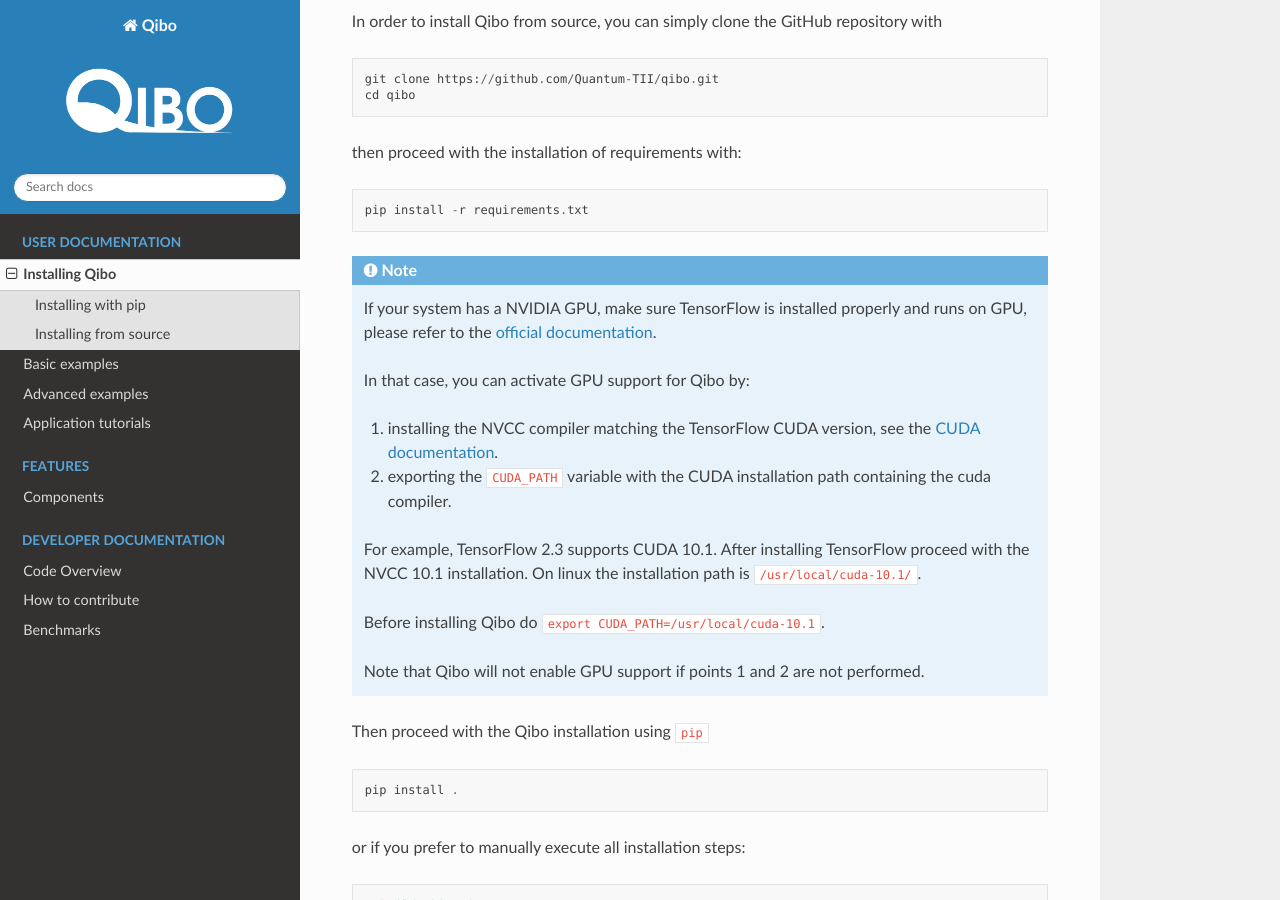
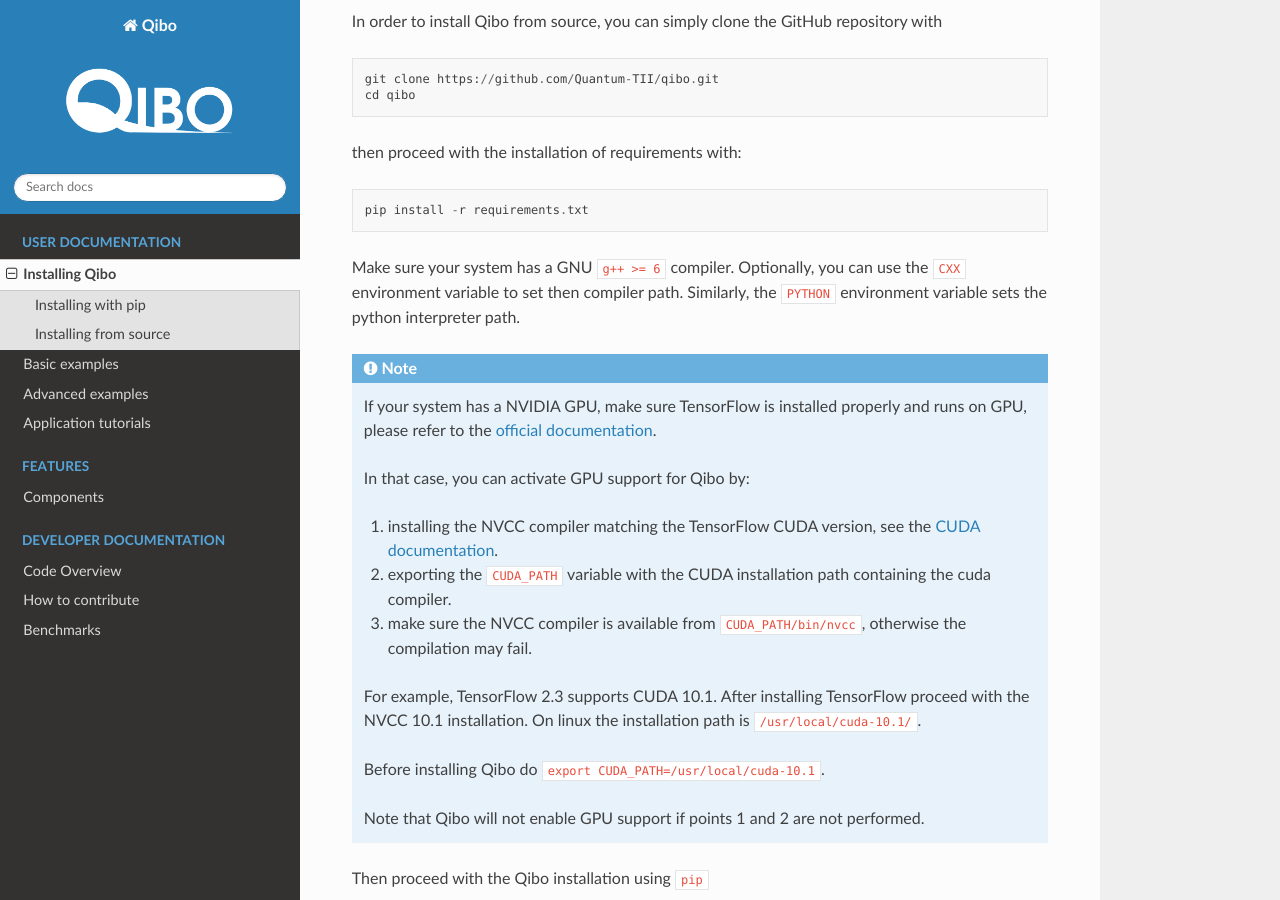
Before and after one commit to qiboteam/qibo, a Sphinx documentation site: the page built from doc/source/installation.rst, in a window 1280 px wide and 900 px high, scrolled down 916 px. Built offline with Sphinx 7.4.7 and the Read the Docs theme 2.0.0, drawn with Linux system fonts in a browser that asks for light colours; pages that are not in the unit, such as notebooks, are missing from menus.

Commit message:
adding more explicit instructions for compilers

```diff
--- a/doc/source/installation.rst
+++ b/doc/source/installation.rst
@@ -55,6 +55,10 @@ then proceed with the installation of requirements with:
 
       pip install -r requirements.txt
 
+Make sure your system has a GNU ``g++ >= 6`` compiler. Optionally, you can use
+the ``CXX`` environment variable to set then compiler path. Similarly, the
+``PYTHON`` environment variable sets the python interpreter path.
+
 .. note::
       If your system has a NVIDIA GPU, make sure TensorFlow is installed
       properly and runs on GPU, please refer to the `official
@@ -65,6 +69,8 @@ then proceed with the installation of requirements with:
       1. installing the NVCC compiler matching the TensorFlow CUDA version, see the `CUDA documentation <https://docs.nvidia.com/cuda/cuda-installation-guide-linux/index.html>`_.
 
       2. exporting the ``CUDA_PATH`` variable with the CUDA installation path containing the cuda compiler.
+
+      3. make sure the NVCC compiler is available from ``CUDA_PATH/bin/nvcc``, otherwise the compilation may fail.
 
       For example, TensorFlow 2.3 supports CUDA 10.1. After installing
       TensorFlow proceed with the NVCC 10.1 installation. On linux the
```
